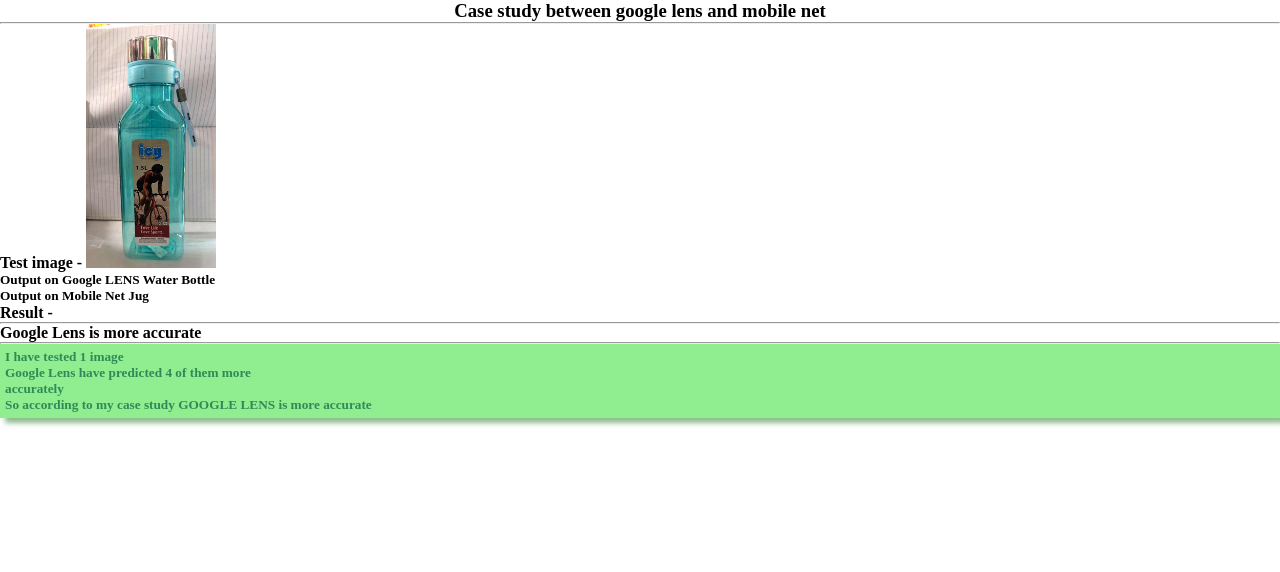
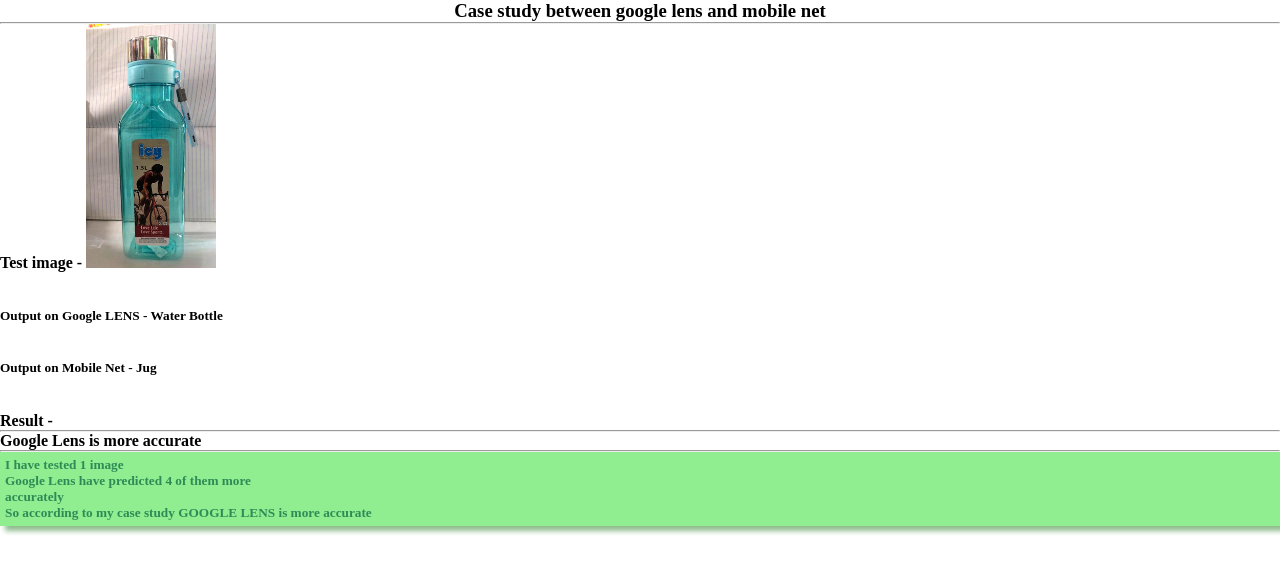
Before and after one commit to Liklai1/Google-Lens-VS-MobileNet, a plain HTML site: page index.html in a window 1280 px wide. Drawn offline with Linux system fonts and the light colour scheme.

Commit message:
Add files via upload

```diff
--- a/index.html
+++ b/index.html
@@ -14,17 +14,20 @@
             <b> Test image - </b>
             <img src="water bottle.jpg" class="img_waterbottle">
         </li>
-
+      <br>
+      <br>
         <h5 class="col-sm-4 col-xs-12">
-            Output on <a> Google LENS </a>
+            Output on <a> Google LENS -  </a>
             <span> Water Bottle </span>
         </h5>
-
+      <br>
+      <br>
         <h5 class="col-sm-4 col-xs-12">
-            Output on <a> Mobile Net</a>
+            Output on <a> Mobile Net - </a>
             <span> Jug </span>
         </h5>
-
+        <br>
+        <br>
         <div class="mini_result" class="col-xs-12">
             <h4> Result - </h4>
             <hr>
```
